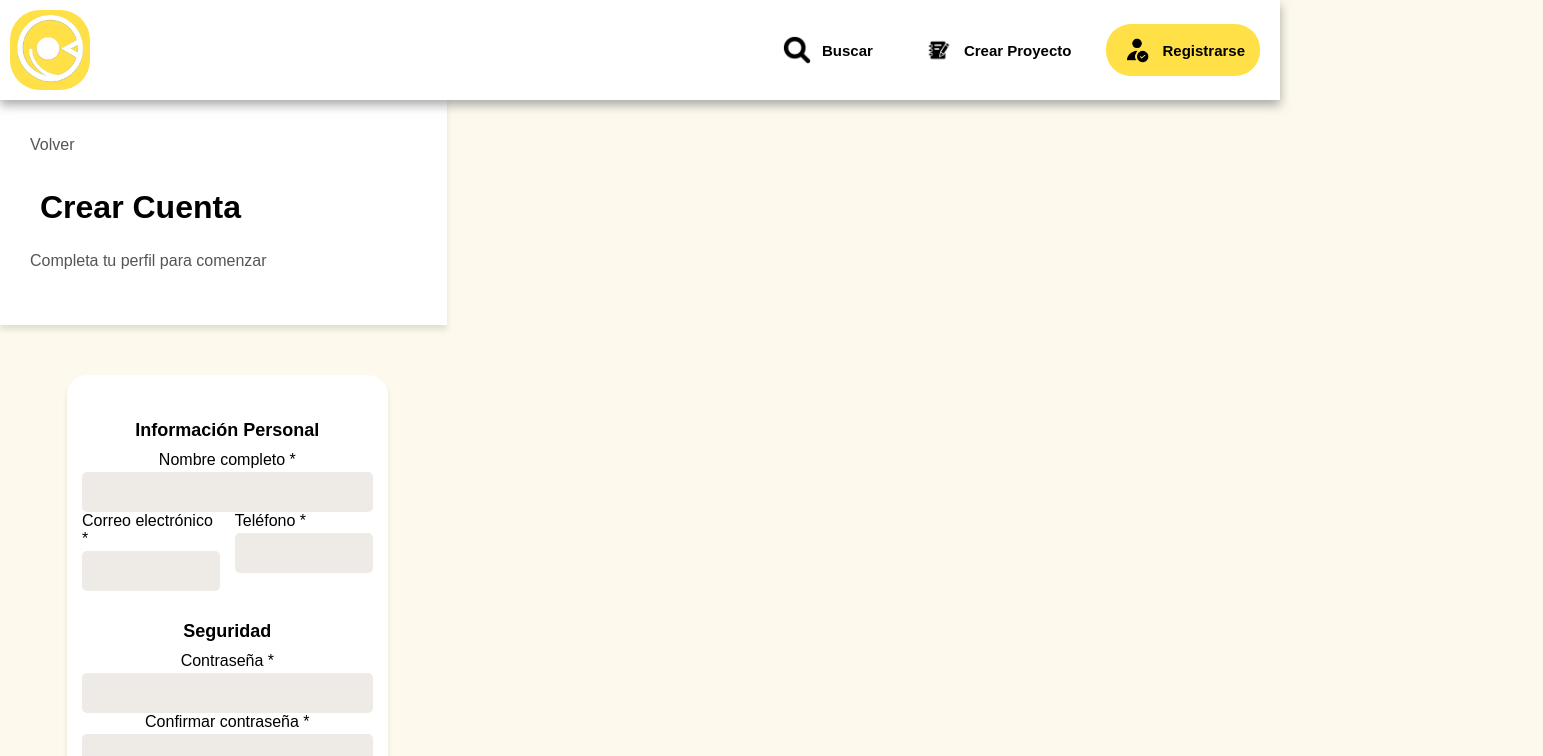
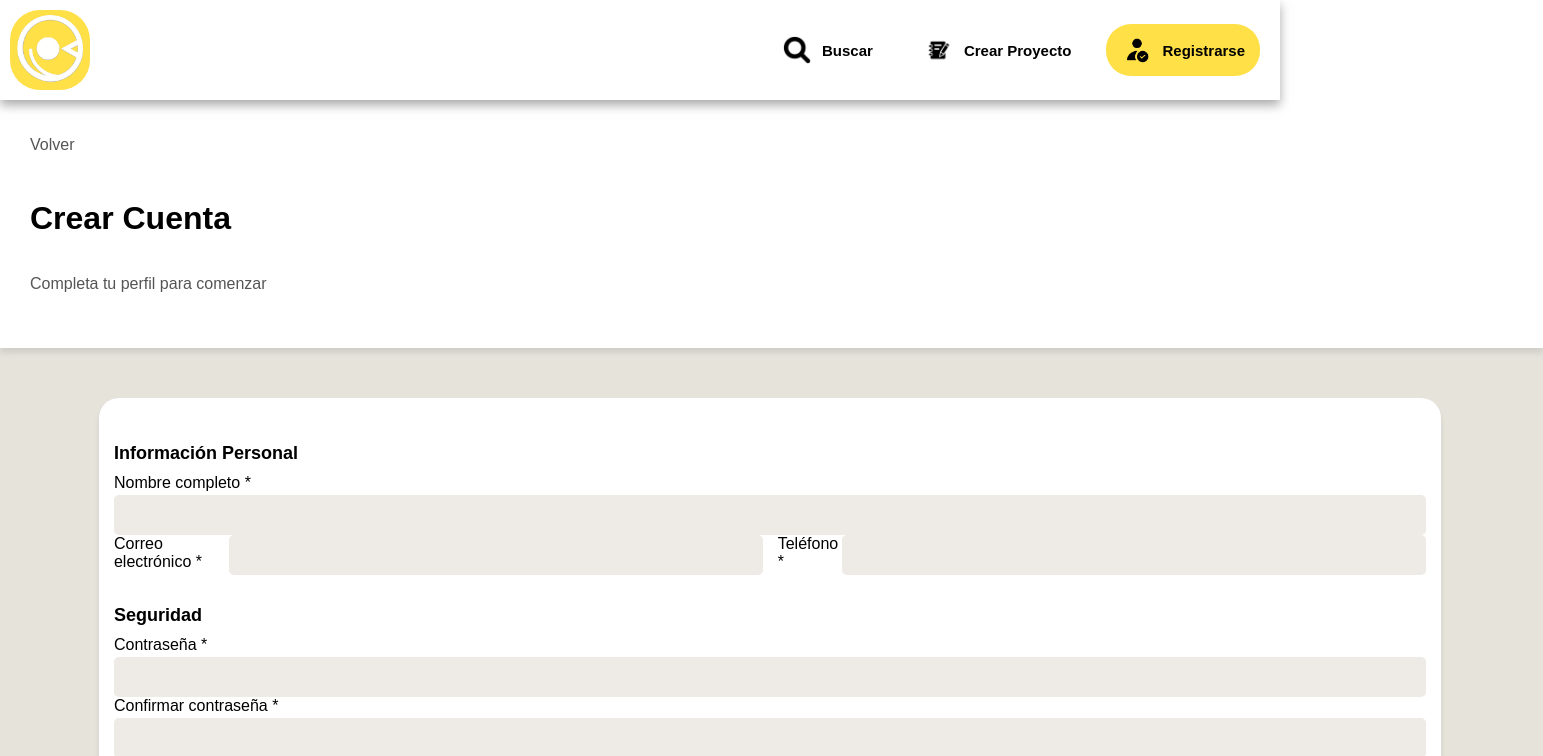
Before and after one commit to vicentt16/WorkPalFrontEnd, a React (Vite) app in the folder WorkPal/: page / in a window 1280 px wide. Shown: the top 756 px of the page, 1543 px wide, since content can reach past the window. Built offline with nearby package versions, Linux system fonts and the light colour scheme.

Commit message:
Cambios 12
Cambios 12

```diff
--- a/WorkPal/src/Pages/RegisterUser.css
+++ b/WorkPal/src/Pages/RegisterUser.css
@@ -1,17 +1,13 @@
 body {
   margin: 0;
   font-family: Arial, Helvetica, sans-serif;
-  background-color: #f5f5f5;
+  background-color: #e5e3da;
 }
 
 .register-page {
   display: flex;
   flex-direction: column;
-  width: 100%;
-}
-
-.register-page h1 {
-  margin: 10px;
+  min-height: 100vh;
 }
 
 .register-page p {
@@ -32,12 +28,12 @@ body {
   margin-top: 50px;
   background-color: white;
   border-radius: 20px;
-  width: 65%;
+  width: 199%;
   margin-left: 15%;
   margin-right: 15%;
   padding: 15px;
   box-shadow: 0px 5px 5px rgba(139, 139, 139, 0.218);
-  align-items: center;
+  align-items: left;
 }
 
 label {
@@ -59,12 +55,11 @@ input, textarea {
 .row {
   display: flex;
   gap: 15px;
+  flex-wrap: wrap;
 }
 
 .input-group {
-  flex: 1;
-  display: flex;
-  flex-direction: column;
+  flex: 1 1 250px;
 }
 
 .photo-section {
@@ -105,7 +100,7 @@ input, textarea {
   flex-direction: column;
   background-color: white;
   box-shadow: 0px 5px 5px rgba(139, 139, 139, 0.218);
-  width: 100%;
+  width: 234%;
 }
 
 .upper-panel-text{
--- a/WorkPal/src/index.css
+++ b/WorkPal/src/index.css
@@ -1,4 +1,3 @@
-body{
-  margin: 0;
-  background-color: rgb(253, 249, 236);
+html, body, #root {
+  height: 100%;
 }
```
